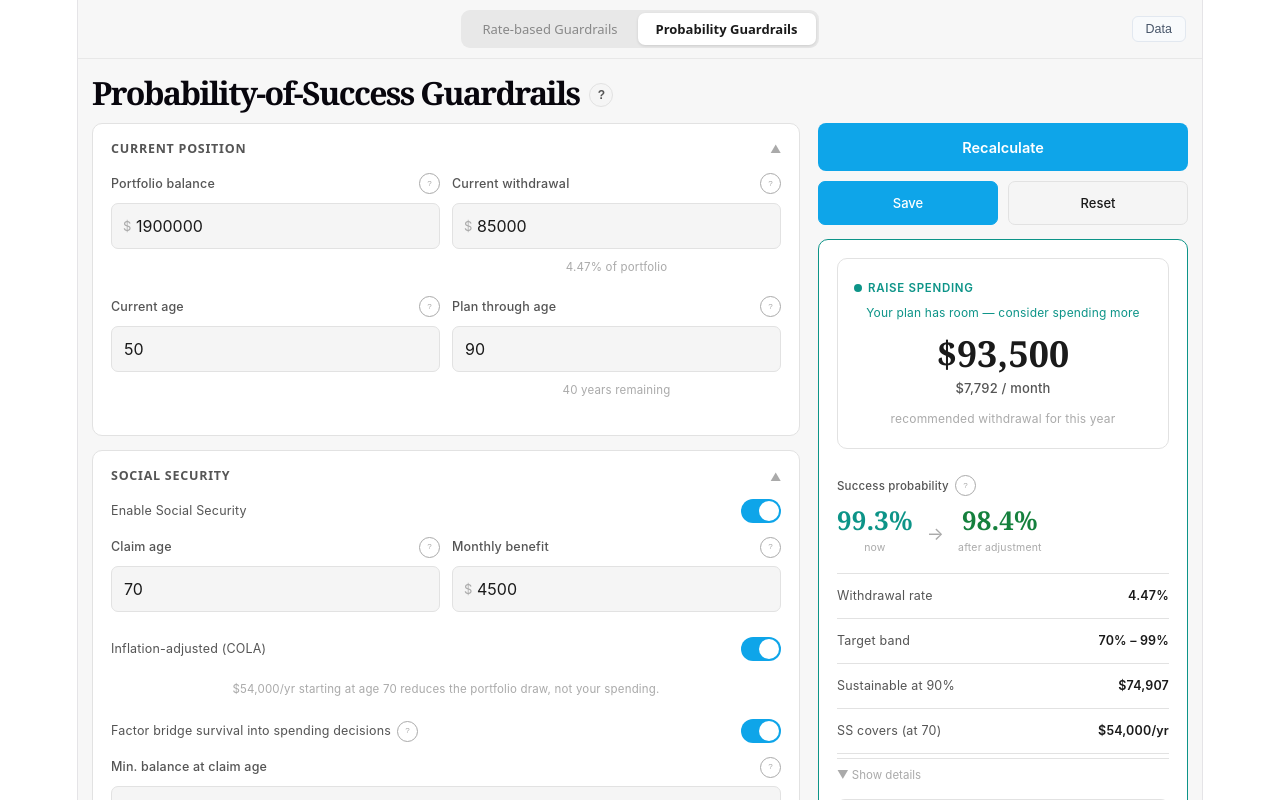
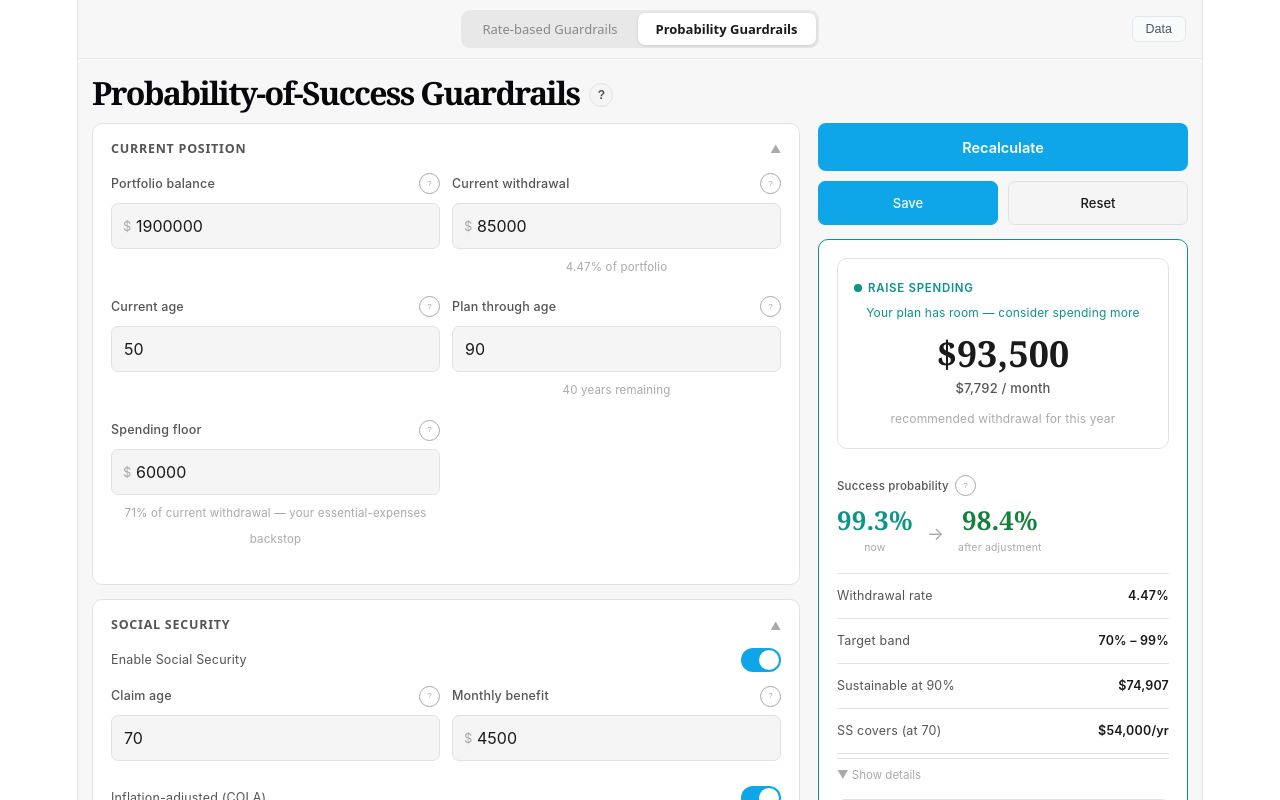
Before and after one commit to gregdillon/gaurdrails_calcuator, a React (Vite) app: page / in a window 1280 px wide. Shown: the top 800 px of the page. Built offline with nearby package versions, Linux system fonts and the light colour scheme.

Commit message:
floor update

```diff
--- a/src/ProbabilityGuardrailsCalculator.tsx
+++ b/src/ProbabilityGuardrailsCalculator.tsx
@@ -62,6 +62,7 @@ const TIPS: Record<string, string> = {
   stockPct: "Your stock allocation. The historical engine blends real US stock and bond returns by this mix each year. Bonds are the remainder.",
   blockLen: "Length of the contiguous block sampled from history. Longer blocks preserve more of the real sequence (e.g. multi-year crashes and recoveries stay intact); 1 = independent single years.",
   spendFloor: "The lowest your spending can be cut to under dynamic guardrails. Cuts won't drive spending below this — it's your essential-expenses backstop.",
+  floorWarnPct: "Your spending floor is a fixed dollar amount, so it can quietly fall behind as your withdrawal grows with inflation. This sets the threshold (as a share of current withdrawal) below which a warning appears next to the floor field, prompting you to revisit it. Doesn't affect the calculation itself — just a reminder.",
   bridgeGuardrail: "When enabled, the chance your portfolio reaches SS claim age with at least your target reserve is treated as a safety floor. If that chance falls below the threshold you set, the spending recommendation is made more conservative — even if the full-plan success rate is in the safe zone. A badly missed floor escalates to a deeper cut. This protects against the period most exposed to sequence-of-returns risk.",
   bridgeFloor: "The minimum confidence you require of reaching SS claim age with at least your minimum balance. Below it, spending is cut regardless of the full-plan success rate. Read it as a downside test: 85% means your reserve must survive all but the worst 15% of outcomes (your ~15th-percentile balance); 75% means all but the worst 25%. It defaults to your target success rate minus 15 points — that keeps the bridge a supplementary early-warning floor rather than a second full-strength constraint that would double-count the post-SS risk already in the headline number. By default it auto-tracks your target; switch on 'Set required confidence manually' to enter a custom value that won't move when the target changes. Turning the override back off restores the tracked default.",
   bridgeMinBalance: "The portfolio balance you want to still have when Social Security starts. Success on the bridge means reaching claim age with at least this much, not merely avoiding $0 — over a long bridge, arriving with a near-empty portfolio still leaves decades to fund. A sensible value is roughly the present value of your post-SS spending shortfall (what the portfolio still has to cover once SS is flowing). Set to 0 to score the bridge purely on not running out.",
@@ -345,6 +346,7 @@ export default function ProbabilityGuardrailsCalculator({ onRegisterDataGetter }
   const [blockLen, setBlockLen] = useState<NumOrStr>(7);
   const [dynamicMode, setDynamicMode] = useState(true);
   const [spendFloor, setSpendFloor] = useState<NumOrStr>(60000);
+  const [floorWarnPct, setFloorWarnPct] = useState<NumOrStr>(50);
   const [bridgeGuardrail, setBridgeGuardrail] = useState(true);
   const [bridgeFloor, setBridgeFloor] = useState<NumOrStr>(DEFAULTS.targetSuccess - BRIDGE_CONFIDENCE_OFFSET);
   const [bridgeFloorManual, setBridgeFloorManual] = useState(false);
@@ -611,6 +613,7 @@ export default function ProbabilityGuardrailsCalculator({ onRegisterDataGetter }
         set("blockLen", setBlockLen);
         setB("dynamicMode", setDynamicMode);
         set("spendFloor", setSpendFloor);
+        set("floorWarnPct", setFloorWarnPct);
         setB("bridgeGuardrail", setBridgeGuardrail);
         set("bridgeFloor", setBridgeFloor);
         setB("bridgeFloorManual", setBridgeFloorManual);
@@ -629,7 +632,7 @@ export default function ProbabilityGuardrailsCalculator({ onRegisterDataGetter }
       portfolio, withdrawal, currentAge, endAge, ret, vol, inf,
       targetSuccess, lowerBand, upperBand, adjust, extWidth, extAdjust, trials, symmetric,
       ssEnabled, ssClaimAge, ssMonthly, ssCola,
-      engine, haircut, stockPct, blockLen, dynamicMode, spendFloor, bridgeGuardrail, bridgeFloor, bridgeFloorManual, bridgeMinBalance,
+      engine, haircut, stockPct, blockLen, dynamicMode, spendFloor, floorWarnPct, bridgeGuardrail, bridgeFloor, bridgeFloorManual, bridgeMinBalance,
       savedAt: ts,
     });
     try {
@@ -654,7 +657,7 @@ export default function ProbabilityGuardrailsCalculator({ onRegisterDataGetter }
     setTrials(DEFAULTS.trials); setSymmetric(false);
     setSsEnabled(true); setSsClaimAge(70); setSsMonthly(4500); setSsCola(true);
     setEngine("historical"); setHaircut(2.0); setStockPct(60); setBlockLen(7);
-    setDynamicMode(true); setSpendFloor(60000); setBridgeGuardrail(true);
+    setDynamicMode(true); setSpendFloor(60000); setFloorWarnPct(50); setBridgeGuardrail(true);
     setBridgeFloor(DEFAULTS.targetSuccess - BRIDGE_CONFIDENCE_OFFSET); setBridgeFloorManual(false);
     setBridgeMinBalance(DEFAULTS.bridgeMinBalance);
     setTimeout(() => runCalcRef.current(), 80);
@@ -694,7 +697,7 @@ export default function ProbabilityGuardrailsCalculator({ onRegisterDataGetter }
     portfolio, withdrawal, currentAge, endAge, ret, vol, inf,
     targetSuccess, lowerBand, upperBand, adjust, extWidth, extAdjust, trials, symmetric,
     ssEnabled, ssClaimAge, ssMonthly, ssCola,
-    engine, haircut, stockPct, blockLen, dynamicMode, spendFloor, bridgeGuardrail, bridgeFloor, bridgeFloorManual, bridgeMinBalance,
+    engine, haircut, stockPct, blockLen, dynamicMode, spendFloor, floorWarnPct, bridgeGuardrail, bridgeFloor, bridgeFloorManual, bridgeMinBalance,
   };
   // eslint-disable-next-line react-hooks/exhaustive-deps
   useEffect(() => { onRegisterDataGetter?.(() => liveDataRef.current); }, []);
@@ -708,6 +711,10 @@ export default function ProbabilityGuardrailsCalculator({ onRegisterDataGetter }
   const lowerValidErr = num(lowerBand) >= num(targetSuccess);
   const upperValidErr = num(upperBand) <= num(targetSuccess);
   const floorValidErr = dynamicMode && num(spendFloor) > 0 && num(spendFloor) > num(withdrawal);
+  // Surface when the fixed-dollar floor has slipped below the user's chosen share of current spending —
+  // a sign it may have been left to erode against inflation while the withdrawal grew, and should be revisited.
+  const floorLowWarn = dynamicMode && !floorValidErr && num(spendFloor) > 0 && num(withdrawal) > 0
+    && num(spendFloor) < (num(floorWarnPct, 50) / 100) * num(withdrawal);
 
   return (
     <div className="pg-root">
@@ -1135,6 +1142,28 @@ export default function ProbabilityGuardrailsCalculator({ onRegisterDataGetter }
                       hint={ageValidErr
                         ? <span className="err">End age must exceed current age</span>
                         : `${years} years remaining`}
+                      {...tipProps}
+                    />
+                  </div>
+                  <div className="field-row">
+                    <Field
+                      id="spendFloor"
+                      label="Spending floor"
+                      value={spendFloor}
+                      onChange={setSpendFloor}
+                      suffix="$"
+                      step={1000}
+                      disabled={!dynamicMode}
+                      highlight={floorValidErr || floorLowWarn}
+                      hint={!dynamicMode
+                        ? "Only applies in Dynamic guardrails mode (see Spending strategy)"
+                        : floorValidErr
+                          ? <span className="err">Floor exceeds current withdrawal — cuts would never trigger</span>
+                          : floorLowWarn
+                            ? <span style={{ color: "#d97706", fontWeight: 600 }}>Floor has dropped below {num(floorWarnPct, 50)}% of your current withdrawal — review and raise it so inflation hasn't eroded your essential-expenses backstop.</span>
+                            : (num(withdrawal) > 0
+                                ? `${((num(spendFloor) / num(withdrawal)) * 100).toFixed(0)}% of current withdrawal — your essential-expenses backstop`
+                                : undefined)}
                       {...tipProps}
                     />
                   </div>
@@ -1313,14 +1342,15 @@ export default function ProbabilityGuardrailsCalculator({ onRegisterDataGetter }
                   </p>
                   {dynamicMode && (
                     <Field
-                      id="spendFloor"
-                      label="Spending floor (cuts stop here)"
-                      value={spendFloor}
-                      onChange={setSpendFloor}
-                      suffix="$"
-                      step={1000}
-                      highlight={floorValidErr}
-                      hint={floorValidErr ? <span className="err">Floor exceeds current withdrawal — cuts would never trigger</span> : undefined}
+                      id="floorWarnPct"
+                      label="Floor warning threshold"
+                      value={floorWarnPct}
+                      onChange={setFloorWarnPct}
+                      suffix="%"
+                      step={5}
+                      min={0}
+                      max={100}
+                      hint="Warn (in Current position) when your spending floor falls below this share of current withdrawal."
                       {...tipProps}
                     />
                   )}
```
